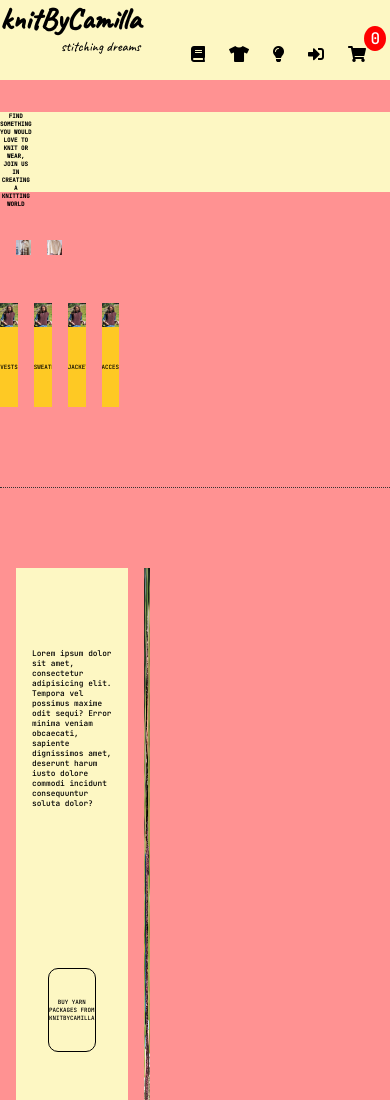
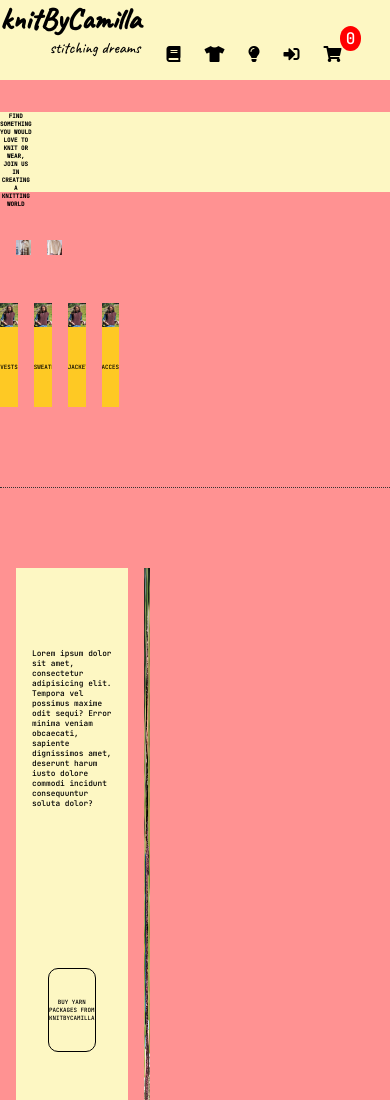
Before and after one commit to Madsemilf/knitbycamilla, a plain HTML site: page index.html in a window 390 px wide. Shown: the top 1100 px of the page. Drawn offline with Linux system fonts and the light colour scheme.

Commit message:
Removed space between on header

```diff
--- a/_app/css/modules/header.css
+++ b/_app/css/modules/header.css
@@ -71,7 +71,6 @@
 	.header {
 		height: 5rem;
 		display: flex;
-		justify-content: space-between;
 		background-color: var(--color-foreground);
 		margin-bottom: var(--gap-section);
 		position: sticky;
@@ -101,7 +100,7 @@
 	 }
 
 	 .header__logo-slogan {
-		font-size: 14px;
+		font-size: 16px;
 		text-align: end;
 		margin: 0;
 	 }
```
